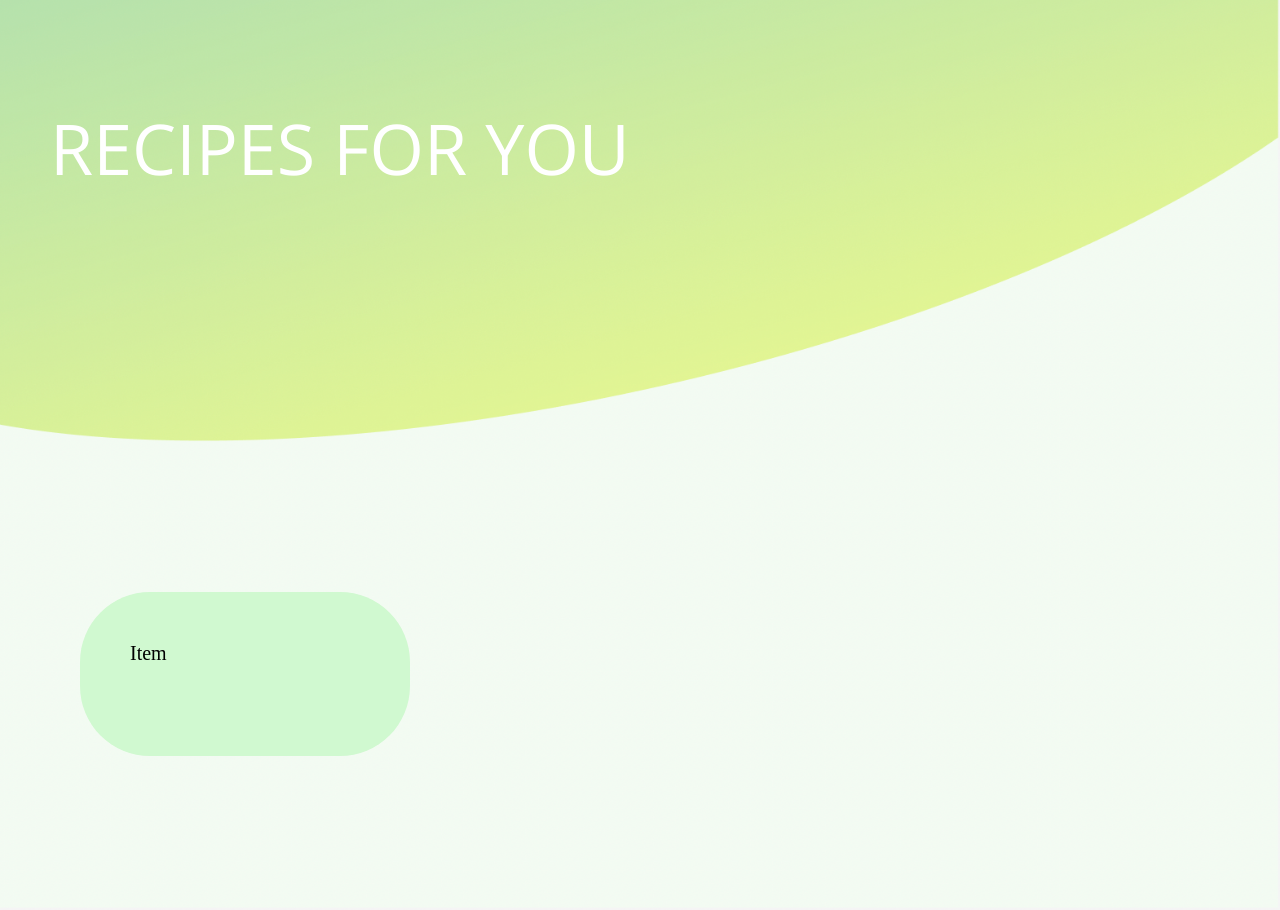
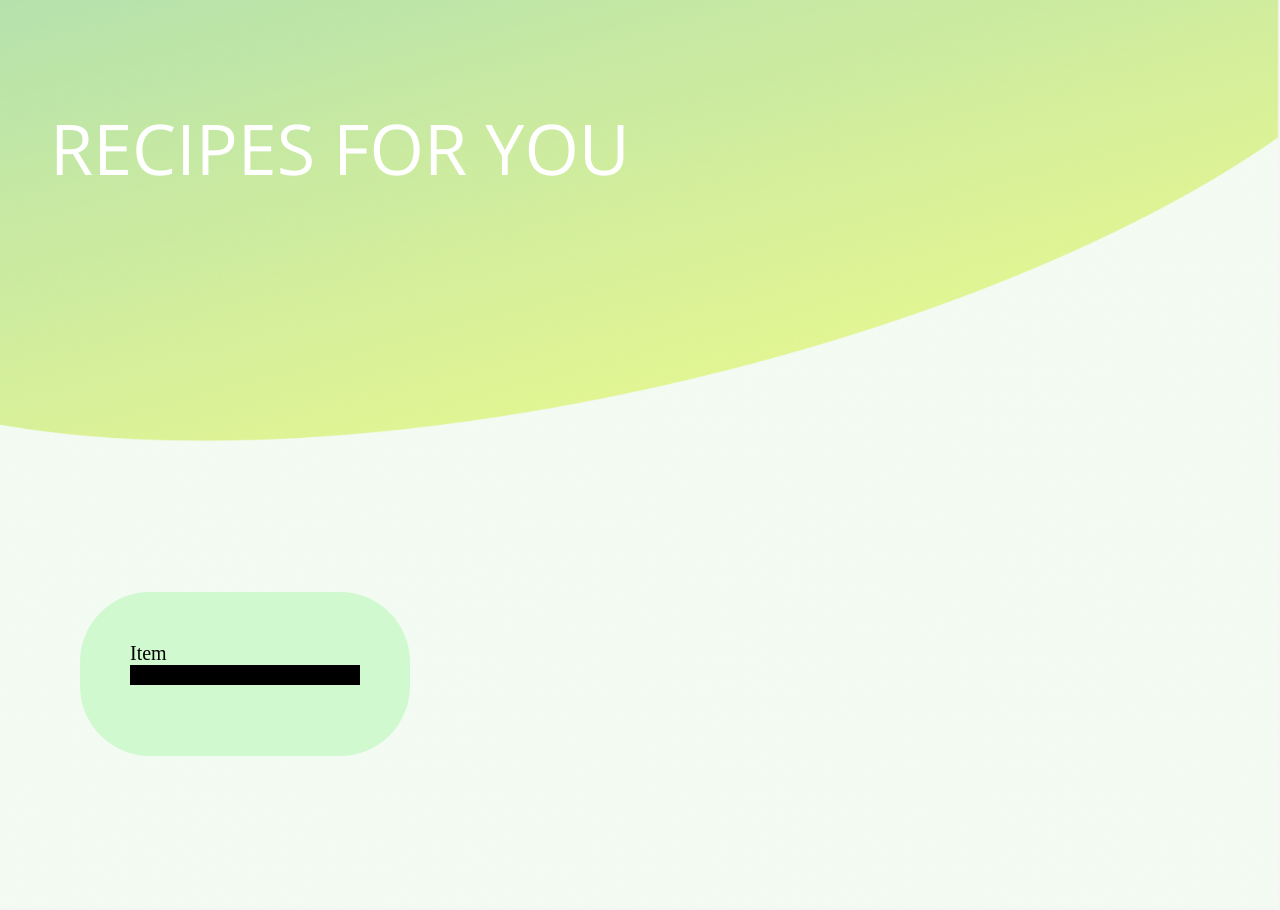
Before and after one commit to kristinatruong1/Fridgify, a Python web app: template templates/results.html in a window 1280 px wide. Run offline with Jinja, Linux system fonts and the light colour scheme; the template is opened without the code that fills it, so the values that code supplies are empty; some web fonts are replaced.

Commit message:
updating results files

```diff
--- a/templates/results.css
+++ b/templates/results.css
@@ -36,3 +36,7 @@ p {
     font-size: 20px;
     top: 5px;
 }
+
+hr {
+    border: 10px black solid;
+}
--- a/templates/results.html
+++ b/templates/results.html
@@ -17,6 +17,7 @@
             <img src="resultsback.png"/>
             <div class="result">
                 <p> Item </p>
+                <hr>
             </div>
         </div>
 
```
